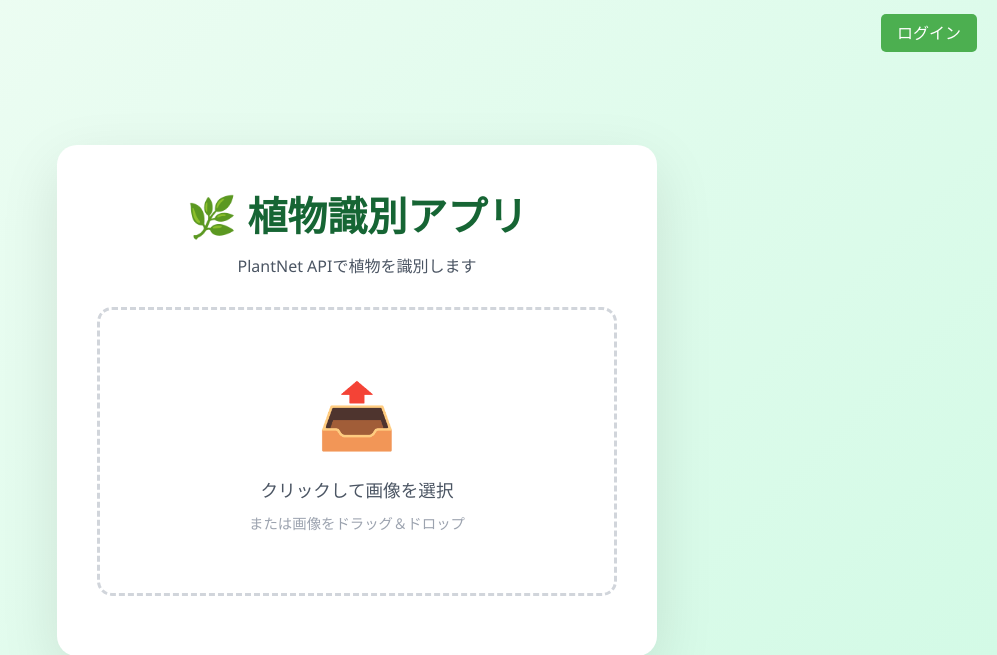
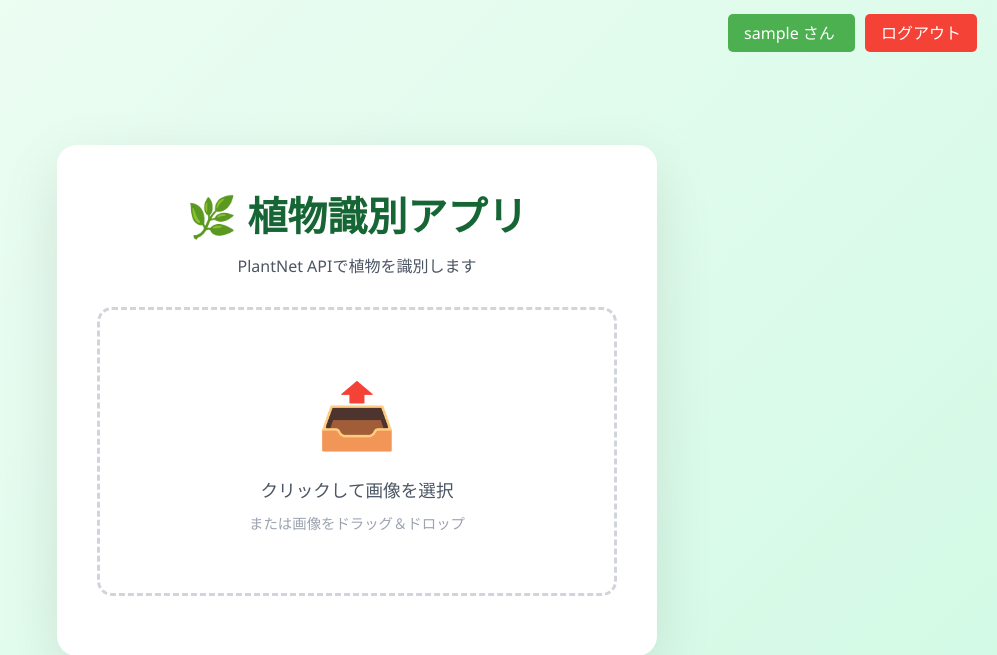
Before and after one commit to yuuya1127/Plant, a Flask app: page / in a window 1280 px wide. Shown: the top 655 px of the page, without its empty margins (283-1280 px from the left). Run offline with Flask 3, Linux system fonts and the light colour scheme; the visitor is signed in with stand-in values (Sample User, id 1).

Commit message:
ログイン

```diff
--- a/app.py
+++ b/app.py
@@ -5,6 +5,7 @@ from io import BytesIO
 from flask_cors import CORS
 from db import get_connection
 from datetime import timedelta
+from flask import request
 
 #Blueprintをインポート
 from routes.login_routes import login_bp
@@ -82,24 +83,18 @@ def login():
             else:
                 session["username"] = username
                 session["just_logged_in"] = True
-                return redirect(url_for("welcome"))
+
+                next_page = request.args.get('next') or url_for('index')
+                return redirect(next_page)
 
     return render_template("login.html", error=error)
 
-@app.route("/welcome")
-def welcome():
-    username = session.get("username")
-    just_logged_in = session.pop("just_logged_in", False)
+@app.route('/logout')
+def logout():
+    session.clear()
+    flash("ログアウトしました。")
+    return redirect(url_for('index'))
 
-    if not username:
-        return redirect(url_for("login"))
-
-    if just_logged_in:
-        message = f"ようこそ、{username} さん！"
-    else:
-        message = f"{username} さん、こんにちは。"
-
-    return render_template("welcome.html", message=message)
 
 @app.route('/')
 def index():
--- a/templates/index.html
+++ b/templates/index.html
@@ -159,11 +159,20 @@
 </head>
 <body>
     <div style="position:absolute; top:20px; right:20px;">
-    <a href="/login?next=/"
-        style="padding:8px 16px; background-color:#4CAF50; color:white; border-radius:5px; text-decoration:none;">
-        ログイン
-    </a>
-</div>
+        {% if session.get('username') %}
+            <span style="padding:8px 16px; background-color:#4CAF50; color:white; border-radius:5px;">
+                {{ session.get('username') }} さん
+            </span>
+            <a href="{{ url_for('logout') }}" style="margin-left:10px; padding:8px 16px; background-color:#f44336; color:white; border-radius:5px; text-decoration:none;">
+                ログアウト
+            </a>
+        {% else %}
+            <a href="/login?next=/" style="padding:8px 16px; background-color:#4CAF50; color:white; border-radius:5px; text-decoration:none;">
+                ログイン
+            </a>
+        {% endif %}
+    </div>
+
     <div class="container">
         <div class="header">
             <h1>🌿 植物識別アプリ</h1>
```
